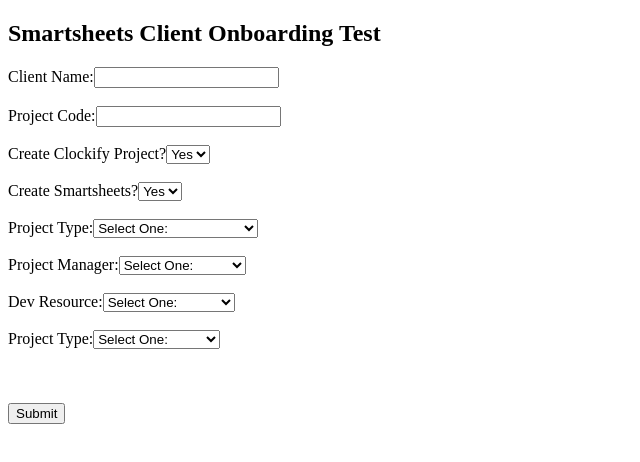
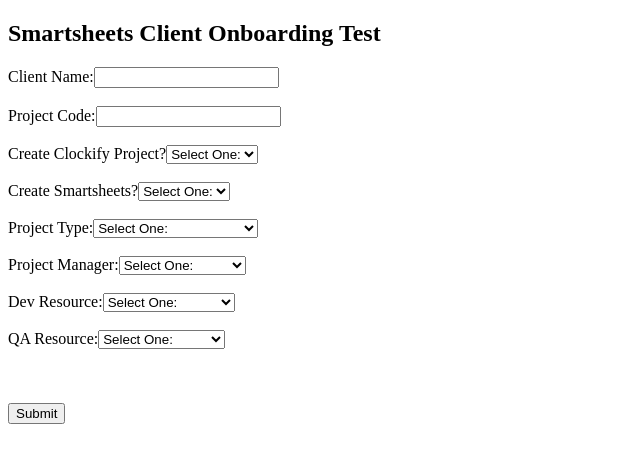
Before and after one commit to afranks01-code/notesapp, a React (Vite) app: page / in a window 1280 px wide. Shown: the top 462 px of the page, without its empty margins (0-640 px from the left). Built offline with nearby package versions, Linux system fonts and the light colour scheme.

Commit message:
update form

```diff
--- a/src/WebForm.jsx
+++ b/src/WebForm.jsx
@@ -42,8 +42,8 @@
         setFormData({
           client: "",
           project: "",
-          clockify: "False",
-          smartsheets: "False",
+          clockify: "",
+          smartsheets: "",
           projtype: "",
           pmgr: "",
           devresource: "",
@@ -94,6 +94,7 @@
             className="w-full p-2 border rounded"
             required
           >
+            <option value="">Select One:</option>
             <option value="True">Yes</option>
             <option value="False">No</option>
           </select>
@@ -107,6 +108,7 @@
             className="w-full p-2 border rounded"
             required
           >
+            <option value="">Select One:</option>
             <option value="True">Yes</option>
             <option value="False">No</option>
           </select>
@@ -174,7 +176,7 @@
           </select>
         </label><br /><br />
         <label className="block mb-2">
-        Project Type:
+        QA Resource:
           <select
             name="qaresource"
             value={formData.qaresource}
```
